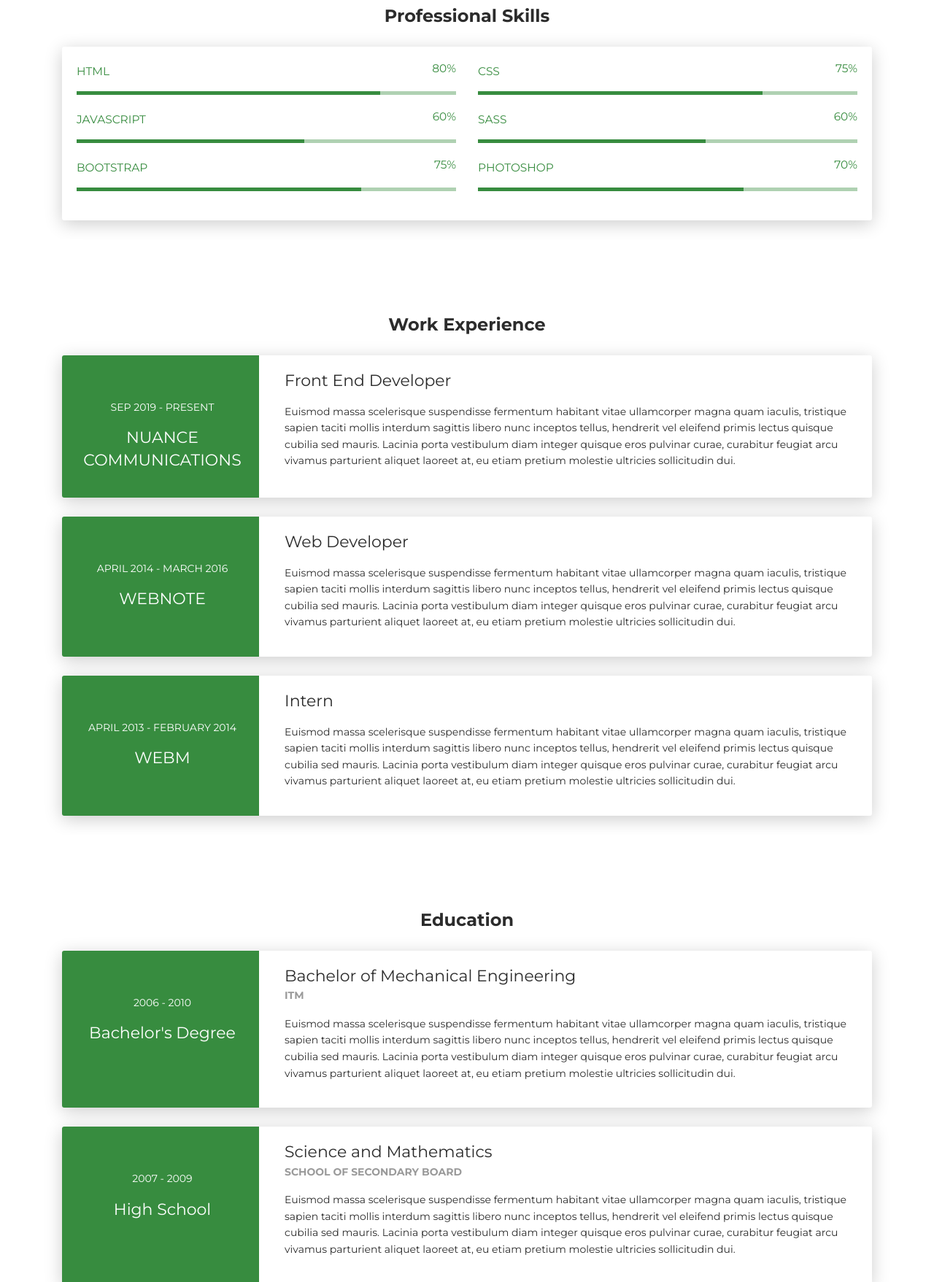
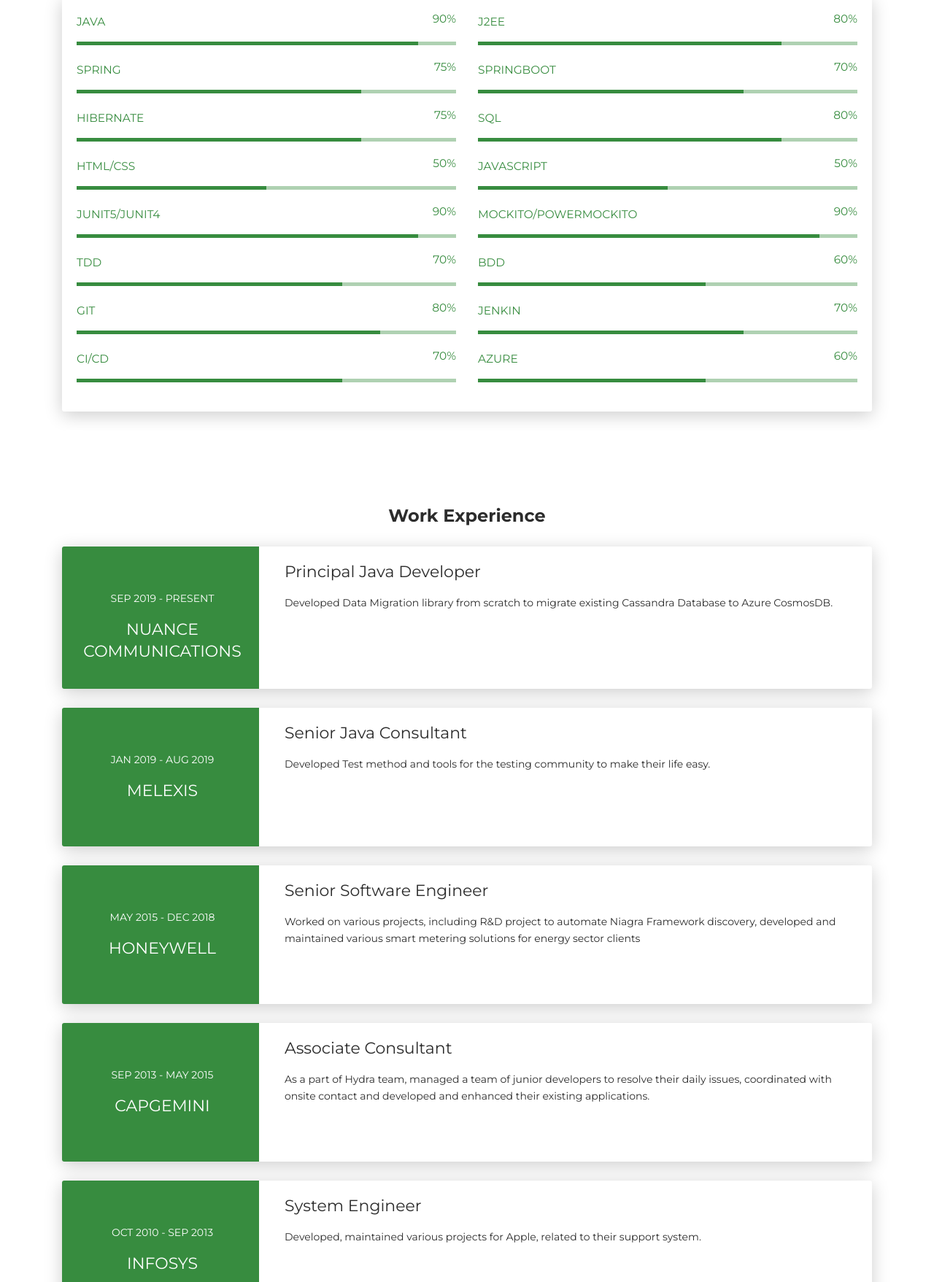
Before and after one commit to ajay74984/myresume, a plain HTML site: page index.html in a window 1280 px wide. Shown: the part 1043-2800 px from the top of the page at 73% size. Drawn offline with Linux system fonts and the light colour scheme.

Commit message:
hello
Your branch is up-to-date with 'origin/master'.

```diff
--- a/index.html
+++ b/index.html
@@ -5,7 +5,6 @@
     <meta http-equiv="X-UA-Compatible" content="IE=edge">
     <meta name="viewport" content="width=device-width, initial-scale=1">
     <title>Ajay Kumar</title>
-    <meta name="description" content="Creative CV is a HTML resume template for professionals. Built with Bootstrap 4, Now UI Kit and FontAwesome, this modern and responsive design template is perfect to showcase your portfolio, skils and experience."/>
     <link href="https://fonts.googleapis.com/css?family=Montserrat:400,700,200" rel="stylesheet">
     <link href="https://maxcdn.bootstrapcdn.com/font-awesome/latest/css/font-awesome.min.css" rel="stylesheet">
     <link href="css/aos.css" rel="stylesheet">
@@ -49,7 +48,7 @@
       <div>
 <div class="profile-page">
   <div class="wrapper">
-    <div class="page-header page-header-small" filter-color="green">
+    <div class="page-header page-header-small" filter-color="blue">
       <div class="page-header-image" data-parallax="true" style="background-image: url('images/cc-bg-1.jpg');"></div>
       <div class="container">
         <div class="content-center">
@@ -73,21 +72,15 @@
         <div class="col-lg-6 col-md-12">
           <div class="card-body">
             <div class="h4 mt-0 title">About</div>
-            <p>Hello! I am Ajay Kumar. Principal Java Developer, a Father to an adorable son, a Java Mentor
+            <p>Hello! I am Ajay Kumar, Principal Java Developer, a father to an adorable son, a Java Mentor
               and Travel enthusiastic.</p>
-            <p>I've over a decade of extensive experience working in Java ecosystem, mainly backend technologies, however still in
-              learning phase for front end technologies. My tool box looks like this:
-              Java, SQL, JPA, Hibernate, SpringBoot, Spring, Microservice, REST, HTML/HTML5, JavaScript, Scrum
-              CSS/CSS3, Tomcat, CosmosDB, Docker, Kubernetes, Linux, Git, Jenkin, CI/CD, TDD</p>
+            <p>I've over a decade of extensive experience working in Java ecosystem, mainly backend technologies, still in
+              learning phase for front end technologies.</p>
           </div>
         </div>
         <div class="col-lg-6 col-md-12">
           <div class="card-body">
             <div class="h4 mt-0 title">Basic Information</div>
-            <div class="row">
-              <div class="col-sm-4"><strong class="text-uppercase">Age:</strong></div>
-              <div class="col-sm-8">33</div>
-            </div>
             <div class="row mt-3">
               <div class="col-sm-4"><strong class="text-uppercase">Email:</strong></div>
               <div class="col-sm-8">ajay74984@gmail.com</div>
@@ -98,7 +91,7 @@
             </div>
             <div class="row mt-3">
               <div class="col-sm-4"><strong class="text-uppercase">Language:</strong></div>
-              <div class="col-sm-8">English, Hindi, Basic Dutch</div>
+              <div class="col-sm-8">English, Hindi, Dutch(A2)</div>
             </div>
           </div>
         </div>
@@ -113,30 +106,94 @@
       <div class="card-body">
         <div class="row">
           <div class="col-md-6">
-            <div class="progress-container progress-primary"><span class="progress-badge">HTML</span>
+            <div class="progress-container progress-primary"><span class="progress-badge">JAVA</span>
               <div class="progress">
-                <div class="progress-bar progress-bar-primary" data-aos="progress-full" data-aos-offset="10" data-aos-duration="2000" role="progressbar" aria-valuenow="60" aria-valuemin="0" aria-valuemax="100" style="width: 80%;"></div><span class="progress-value">80%</span>
+                <div class="progress-bar progress-bar-primary" data-aos="progress-full" data-aos-offset="10" data-aos-duration="2000" role="progressbar" aria-valuenow="100" aria-valuemin="0" aria-valuemax="100" style="width: 90%;"></div><span class="progress-value">90%</span>
               </div>
             </div>
           </div>
           <div class="col-md-6">
-            <div class="progress-container progress-primary"><span class="progress-badge">CSS</span>
+            <div class="progress-container progress-primary"><span class="progress-badge">J2EE</span>
               <div class="progress">
-                <div class="progress-bar progress-bar-primary" data-aos="progress-full" data-aos-offset="10" data-aos-duration="2000" role="progressbar" aria-valuenow="60" aria-valuemin="0" aria-valuemax="100" style="width: 75%;"></div><span class="progress-value">75%</span>
+                <div class="progress-bar progress-bar-primary" data-aos="progress-full" data-aos-offset="10" data-aos-duration="2000" role="progressbar" aria-valuenow="100" aria-valuemin="0" aria-valuemax="100" style="width: 80%;"></div><span class="progress-value">80%</span>
               </div>
             </div>
           </div>
         </div>
         <div class="row">
           <div class="col-md-6">
-            <div class="progress-container progress-primary"><span class="progress-badge">JavaScript</span>
+            <div class="progress-container progress-primary"><span class="progress-badge">SPRING</span>
               <div class="progress">
-                <div class="progress-bar progress-bar-primary" data-aos="progress-full" data-aos-offset="10" data-aos-duration="2000" role="progressbar" aria-valuenow="60" aria-valuemin="0" aria-valuemax="100" style="width: 60%;"></div><span class="progress-value">60%</span>
+                <div class="progress-bar progress-bar-primary" data-aos="progress-full" data-aos-offset="10" data-aos-duration="2000" role="progressbar" aria-valuenow="100" aria-valuemin="0" aria-valuemax="100" style="width: 75%;"></div><span class="progress-value">75%</span>
               </div>
             </div>
           </div>
           <div class="col-md-6">
-            <div class="progress-container progress-primary"><span class="progress-badge">SASS</span>
+            <div class="progress-container progress-primary"><span class="progress-badge">SPRINGBOOT</span>
+              <div class="progress">
+                <div class="progress-bar progress-bar-primary" data-aos="progress-full" data-aos-offset="10" data-aos-duration="2000" role="progressbar" aria-valuenow="100" aria-valuemin="0" aria-valuemax="100" style="width: 70%;"></div><span class="progress-value">70%</span>
+              </div>
+            </div>
+          </div>
+        </div>
+        <div class="row">
+          <div class="col-md-6">
+            <div class="progress-container progress-primary"><span class="progress-badge">HIBERNATE</span>
+              <div class="progress">
+                <div class="progress-bar progress-bar-primary" data-aos="progress-full" data-aos-offset="10" data-aos-duration="2000" role="progressbar" aria-valuenow="60" aria-valuemin="0" aria-valuemax="100" style="width: 75%;"></div><span class="progress-value">75%</span>
+              </div>
+            </div>
+          </div>
+          <div class="col-md-6">
+            <div class="progress-container progress-primary"><span class="progress-badge">SQL</span>
+              <div class="progress">
+                <div class="progress-bar progress-bar-primary" data-aos="progress-full" data-aos-offset="10" data-aos-duration="2000" role="progressbar" aria-valuenow="60" aria-valuemin="0" aria-valuemax="100" style="width: 80%;"></div><span class="progress-value">80%</span>
+              </div>
+            </div>
+          </div>
+        </div>
+        <div class="row">
+          <div class="col-md-6">
+            <div class="progress-container progress-primary"><span class="progress-badge">HTML/CSS</span>
+              <div class="progress">
+                <div class="progress-bar progress-bar-primary" data-aos="progress-full" data-aos-offset="10" data-aos-duration="2000" role="progressbar" aria-valuenow="60" aria-valuemin="0" aria-valuemax="100" style="width: 50%;"></div><span class="progress-value">50%</span>
+              </div>
+            </div>
+          </div>
+          <div class="col-md-6">
+            <div class="progress-container progress-primary"><span class="progress-badge">JAVASCRIPT</span>
+              <div class="progress">
+                <div class="progress-bar progress-bar-primary" data-aos="progress-full" data-aos-offset="10" data-aos-duration="2000" role="progressbar" aria-valuenow="60" aria-valuemin="0" aria-valuemax="100" style="width: 50%;"></div><span class="progress-value">50%</span>
+              </div>
+            </div>
+          </div>
+        </div>
+        <div class="row">
+          <div class="col-md-6">
+            <div class="progress-container progress-primary"><span class="progress-badge">JUNIT5/JUNIT4</span>
+              <div class="progress">
+                <div class="progress-bar progress-bar-primary" data-aos="progress-full" data-aos-offset="10" data-aos-duration="2000" role="progressbar" aria-valuenow="60" aria-valuemin="0" aria-valuemax="100" style="width: 90%;"></div><span class="progress-value">90%</span>
+              </div>
+            </div>
+          </div>
+          <div class="col-md-6">
+            <div class="progress-container progress-primary"><span class="progress-badge">MOCKITO/POWERMOCKITO</span>
+              <div class="progress">
+                <div class="progress-bar progress-bar-primary" data-aos="progress-full" data-aos-offset="10" data-aos-duration="2000" role="progressbar" aria-valuenow="60" aria-valuemin="0" aria-valuemax="100" style="width: 90%;"></div><span class="progress-value">90%</span>
+              </div>
+            </div>
+          </div>
+        </div>
+        <div class="row">
+          <div class="col-md-6">
+            <div class="progress-container progress-primary"><span class="progress-badge">TDD</span>
+              <div class="progress">
+                <div class="progress-bar progress-bar-primary" data-aos="progress-full" data-aos-offset="10" data-aos-duration="2000" role="progressbar" aria-valuenow="60" aria-valuemin="0" aria-valuemax="100" style="width: 70%;"></div><span class="progress-value">70%</span>
+              </div>
+            </div>
+          </div>
+          <div class="col-md-6">
+            <div class="progress-container progress-primary"><span class="progress-badge">BDD</span>
               <div class="progress">
                 <div class="progress-bar progress-bar-primary" data-aos="progress-full" data-aos-offset="10" data-aos-duration="2000" role="progressbar" aria-valuenow="60" aria-valuemin="0" aria-valuemax="100" style="width: 60%;"></div><span class="progress-value">60%</span>
               </div>
@@ -145,21 +202,39 @@
         </div>
         <div class="row">
           <div class="col-md-6">
-            <div class="progress-container progress-primary"><span class="progress-badge">Bootstrap</span>
+            <div class="progress-container progress-primary"><span class="progress-badge">GIT</span>
               <div class="progress">
-                <div class="progress-bar progress-bar-primary" data-aos="progress-full" data-aos-offset="10" data-aos-duration="2000" role="progressbar" aria-valuenow="60" aria-valuemin="0" aria-valuemax="100" style="width: 75%;"></div><span class="progress-value">75%</span>
+                <div class="progress-bar progress-bar-primary" data-aos="progress-full" data-aos-offset="10" data-aos-duration="2000" role="progressbar" aria-valuenow="60" aria-valuemin="0" aria-valuemax="100" style="width: 80%;"></div><span class="progress-value">80%</span>
               </div>
             </div>
           </div>
           <div class="col-md-6">
-            <div class="progress-container progress-primary"><span class="progress-badge">Photoshop</span>
+            <div class="progress-container progress-primary"><span class="progress-badge">JENKIN</span>
               <div class="progress">
                 <div class="progress-bar progress-bar-primary" data-aos="progress-full" data-aos-offset="10" data-aos-duration="2000" role="progressbar" aria-valuenow="60" aria-valuemin="0" aria-valuemax="100" style="width: 70%;"></div><span class="progress-value">70%</span>
               </div>
             </div>
           </div>
         </div>
+        <div class="row">
+          <div class="col-md-6">
+            <div class="progress-container progress-primary"><span class="progress-badge">CI/CD</span>
+              <div class="progress">
+                <div class="progress-bar progress-bar-primary" data-aos="progress-full" data-aos-offset="10" data-aos-duration="2000" role="progressbar" aria-valuenow="60" aria-valuemin="0" aria-valuemax="100" style="width: 70%;"></div><span class="progress-value">70%</span>
+              </div>
+            </div>
+          </div>
+          <div class="col-md-6">
+            <div class="progress-container progress-primary"><span class="progress-badge">AZURE</span>
+              <div class="progress">
+                <div class="progress-bar progress-bar-primary" data-aos="progress-full" data-aos-offset="10" data-aos-duration="2000" role="progressbar" aria-valuenow="60" aria-valuemin="0" aria-valuemax="100" style="width: 60%;"></div><span class="progress-value">60%</span>
+              </div>
+            </div>
+          </div>
+        </div>
       </div>
+    </div>
+  </div>
     </div>
   </div>
 </div>
@@ -176,8 +251,8 @@
         </div>
         <div class="col-md-9" data-aos="fade-left" data-aos-offset="50" data-aos-duration="500">
           <div class="card-body">
-            <div class="h5">Front End Developer</div>
-            <p>Euismod massa scelerisque suspendisse fermentum habitant vitae ullamcorper magna quam iaculis, tristique sapien taciti mollis interdum sagittis libero nunc inceptos tellus, hendrerit vel eleifend primis lectus quisque cubilia sed mauris. Lacinia porta vestibulum diam integer quisque eros pulvinar curae, curabitur feugiat arcu vivamus parturient aliquet laoreet at, eu etiam pretium molestie ultricies sollicitudin dui.</p>
+            <div class="h5">Principal Java Developer</div>
+            <p>Developed Data Migration library from scratch to migrate existing Cassandra Database to Azure CosmosDB.</p>
           </div>
         </div>
       </div>
@@ -186,14 +261,14 @@
       <div class="row">
         <div class="col-md-3 bg-primary" data-aos="fade-right" data-aos-offset="50" data-aos-duration="500">
           <div class="card-body cc-experience-header">
-            <p>April 2014 - March 2016</p>
-            <div class="h5">WebNote</div>
+            <p>Jan 2019 - Aug 2019</p>
+            <div class="h5">Melexis</div>
           </div>
         </div>
         <div class="col-md-9" data-aos="fade-left" data-aos-offset="50" data-aos-duration="500">
           <div class="card-body">
-            <div class="h5">Web Developer</div>
-            <p>Euismod massa scelerisque suspendisse fermentum habitant vitae ullamcorper magna quam iaculis, tristique sapien taciti mollis interdum sagittis libero nunc inceptos tellus, hendrerit vel eleifend primis lectus quisque cubilia sed mauris. Lacinia porta vestibulum diam integer quisque eros pulvinar curae, curabitur feugiat arcu vivamus parturient aliquet laoreet at, eu etiam pretium molestie ultricies sollicitudin dui.</p>
+            <div class="h5">Senior Java Consultant</div>
+            <p>Developed Test method and tools for the testing community to make their life easy.</p>
           </div>
         </div>
       </div>
@@ -202,14 +277,48 @@
       <div class="row">
         <div class="col-md-3 bg-primary" data-aos="fade-right" data-aos-offset="50" data-aos-duration="500">
           <div class="card-body cc-experience-header">
-            <p>April 2013 - February 2014</p>
-            <div class="h5">WEBM</div>
+            <p>May 2015 - Dec 2018</p>
+            <div class="h5">Honeywell</div>
           </div>
         </div>
         <div class="col-md-9" data-aos="fade-left" data-aos-offset="50" data-aos-duration="500">
           <div class="card-body">
-            <div class="h5">Intern</div>
-            <p>Euismod massa scelerisque suspendisse fermentum habitant vitae ullamcorper magna quam iaculis, tristique sapien taciti mollis interdum sagittis libero nunc inceptos tellus, hendrerit vel eleifend primis lectus quisque cubilia sed mauris. Lacinia porta vestibulum diam integer quisque eros pulvinar curae, curabitur feugiat arcu vivamus parturient aliquet laoreet at, eu etiam pretium molestie ultricies sollicitudin dui.</p>
+            <div class="h5">Senior Software Engineer</div>
+            <p>Worked on various projects, including R&D project to automate Niagra Framework discovery, developed and maintained
+            various smart metering solutions for energy sector clients</p>
+          </div>
+        </div>
+      </div>
+    </div>
+    <div class="card">
+      <div class="row">
+        <div class="col-md-3 bg-primary" data-aos="fade-right" data-aos-offset="50" data-aos-duration="500">
+          <div class="card-body cc-experience-header">
+            <p>Sep 2013 - May 2015</p>
+            <div class="h5">Capgemini</div>
+          </div>
+        </div>
+        <div class="col-md-9" data-aos="fade-left" data-aos-offset="50" data-aos-duration="500">
+          <div class="card-body">
+            <div class="h5">Associate Consultant</div>
+            <p>As a part of Hydra team, managed a team of junior developers to resolve their daily issues, coordinated with
+            onsite contact and developed and enhanced their existing applications.</p>
+          </div>
+        </div>
+      </div>
+    </div>
+    <div class="card">
+      <div class="row">
+        <div class="col-md-3 bg-primary" data-aos="fade-right" data-aos-offset="50" data-aos-duration="500">
+          <div class="card-body cc-experience-header">
+            <p>Oct 2010 - Sep 2013</p>
+            <div class="h5">Infosys</div>
+          </div>
+        </div>
+        <div class="col-md-9" data-aos="fade-left" data-aos-offset="50" data-aos-duration="500">
+          <div class="card-body">
+            <div class="h5">System Engineer</div>
+            <p>Developed, maintained various projects for Apple, related to their support system.</p>
           </div>
         </div>
       </div>
@@ -230,8 +339,8 @@
         <div class="col-md-9" data-aos="fade-left" data-aos-offset="50" data-aos-duration="500">
           <div class="card-body">
             <div class="h5">Bachelor of Mechanical Engineering</div>
-            <p class="category">ITM</p>
-            <p>Euismod massa scelerisque suspendisse fermentum habitant vitae ullamcorper magna quam iaculis, tristique sapien taciti mollis interdum sagittis libero nunc inceptos tellus, hendrerit vel eleifend primis lectus quisque cubilia sed mauris. Lacinia porta vestibulum diam integer quisque eros pulvinar curae, curabitur feugiat arcu vivamus parturient aliquet laoreet at, eu etiam pretium molestie ultricies sollicitudin dui.</p>
+            <p class="category">Institute of Technology and Management, Gurgaon</p>
+            <p>Graduated with an honors degree</p>
           </div>
         </div>
       </div>
@@ -240,7 +349,7 @@
       <div class="row">
         <div class="col-md-3 bg-primary" data-aos="fade-right" data-aos-offset="50" data-aos-duration="500">
           <div class="card-body cc-education-header">
-            <p>2007 - 2009</p>
+            <p>2003 - 2005</p>
             <div class="h5">High School</div>
           </div>
         </div>
@@ -248,7 +357,6 @@
           <div class="card-body">
             <div class="h5">Science and Mathematics</div>
             <p class="category">School of Secondary board</p>
-            <p>Euismod massa scelerisque suspendisse fermentum habitant vitae ullamcorper magna quam iaculis, tristique sapien taciti mollis interdum sagittis libero nunc inceptos tellus, hendrerit vel eleifend primis lectus quisque cubilia sed mauris. Lacinia porta vestibulum diam integer quisque eros pulvinar curae, curabitur feugiat arcu vivamus parturient aliquet laoreet at, eu etiam pretium molestie ultricies sollicitudin dui.</p>
           </div>
         </div>
       </div>
@@ -308,8 +416,6 @@
                   <div class="card-body">
                     <p class="mb-0"><strong>Address </strong></p>
                     <p class="pb-2">Kortrijk, Belgium</p>
-                    <p class="mb-0"><strong>Phone</strong></p>
-                    <p class="pb-2">+32 486989896</p>
                     <p class="mb-0"><strong>Email</strong></p>
                     <p>ajay74984@gmail.com</p>
                   </div>
```
Also changed, not shown: styles/main.css.
